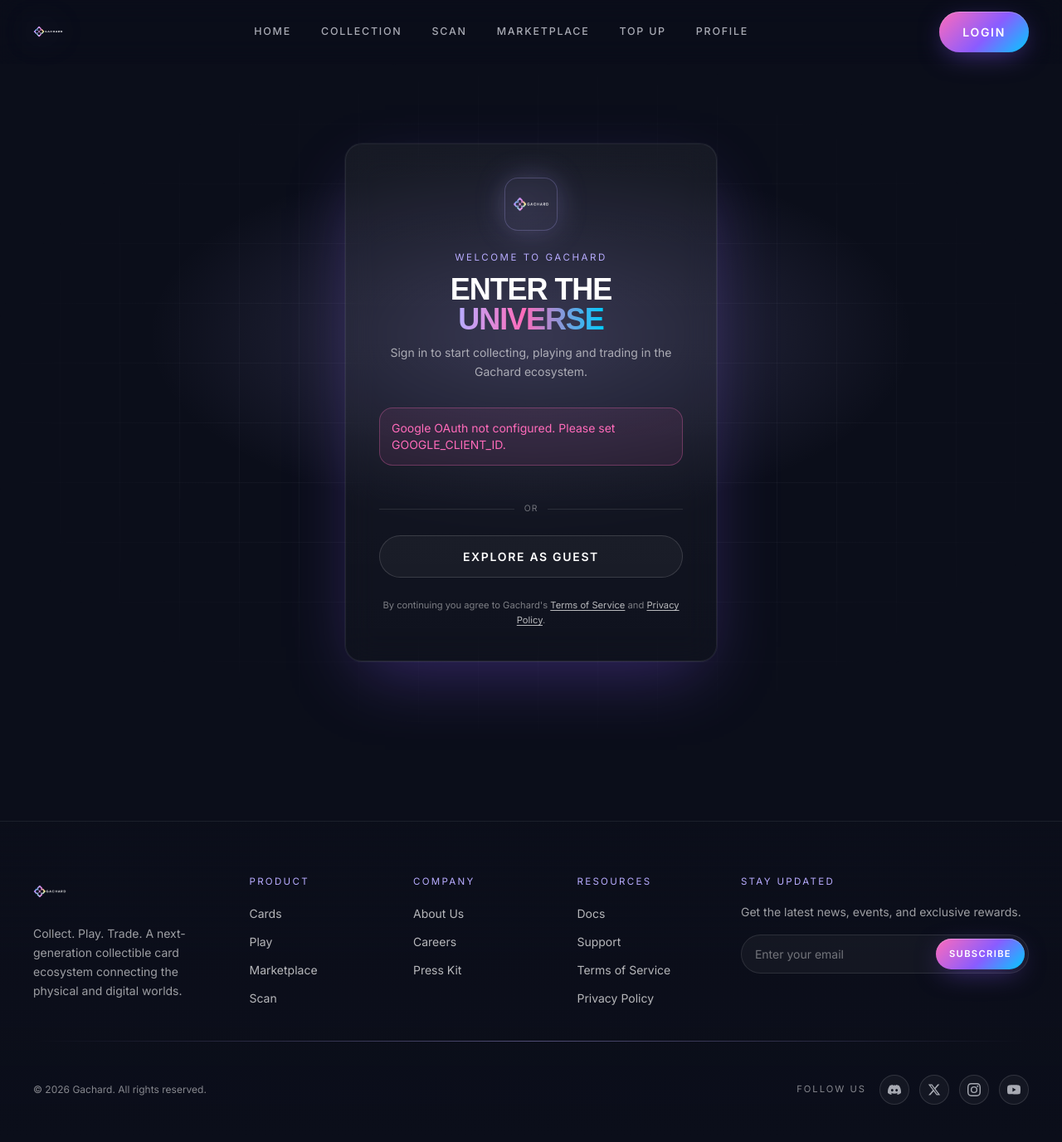
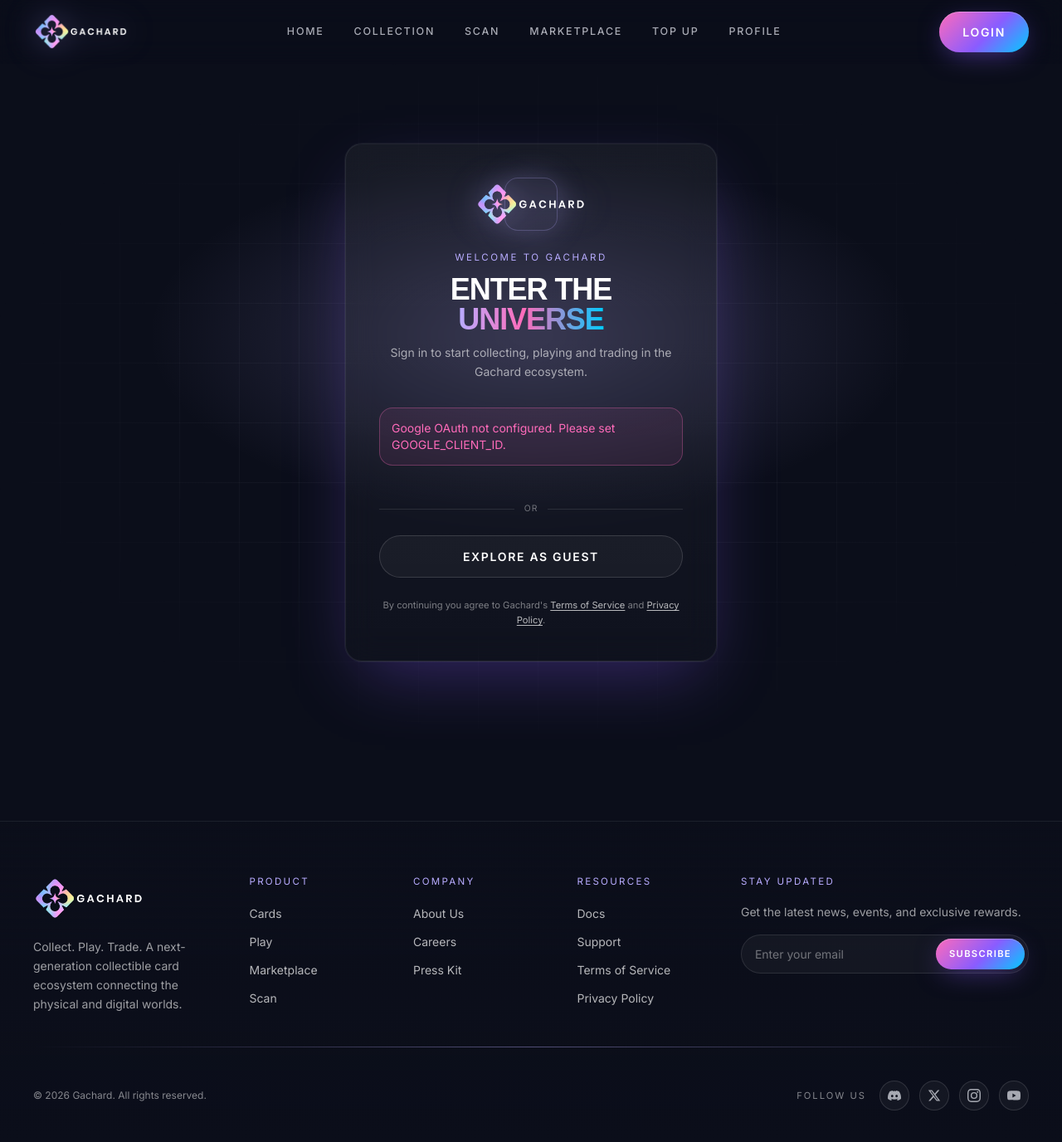
Before and after one commit to Gihasy/Gachard, a Next.js app in the folder frontend/: page /login in a window 1280 px wide. Shown: the whole page at 83% size. Built offline with nearby package versions, Linux system fonts and the light colour scheme; a web font is replaced by a local one.

Commit message:
fix: use icon-192 for favicon and enlarge logo display
- Switch favicon from gachard-logo.png to icon-192.png (proper size)
- Change Logo component to landscape container (height x 2.4 width)
- Increase logo size: Navbar 48px, Footer 56px, Login 56px

```diff
--- a/frontend/app/layout.tsx
+++ b/frontend/app/layout.tsx
@@ -24,7 +24,7 @@ export const metadata: Metadata = {
     "A next-generation collectible card ecosystem that connects the physical and digital worlds. Collect rare cards. Play your way. Trade with everyone.",
   manifest: "/manifest.json",
   icons: {
-    icon: "/icons/gachard-logo.png",
+    icon: "/icons/icon-192.png",
     apple: "/icons/icon-192.png",
   },
 };
--- a/frontend/app/login/page.tsx
+++ b/frontend/app/login/page.tsx
@@ -116,7 +116,7 @@ function LoginInner() {
               boxShadow: "0 0 40px -8px rgba(184,172,255,0.45)",
             }}
           >
-            <Logo size={44} priority className="drop-shadow-[0_0_18px_rgba(184,172,255,0.6)]" />
+            <Logo size={56} priority className="drop-shadow-[0_0_18px_rgba(184,172,255,0.6)]" />
           </div>
         </div>
 
--- a/frontend/components/Footer.tsx
+++ b/frontend/components/Footer.tsx
@@ -55,7 +55,7 @@ export default function Footer() {
           {/* Brand */}
           <div>
             <Link href="/" className="flex items-center gap-3 mb-5">
-              <Logo size={40} />
+              <Logo size={56} />
             </Link>
             <p className="text-sm text-white/60 max-w-[280px] leading-relaxed">
               Collect. Play. Trade. A next-generation collectible card ecosystem
--- a/frontend/components/Logo.tsx
+++ b/frontend/components/Logo.tsx
@@ -6,7 +6,7 @@ import Image from "next/image";
 const MARK_SRC = "/icons/gachard-logo.png";
 
 interface LogoProps {
-  /** Rendered width & height in px. */
+  /** Approximate rendered height in px. */
   size?: number;
   /** Extra class on the outer wrapper. */
   className?: string;
@@ -15,18 +15,21 @@ interface LogoProps {
 }
 
 export default function Logo({
-  size = 36,
+  size = 40,
   className = "",
   priority = false,
 }: LogoProps) {
   return (
-    <span className={`relative shrink-0 ${className}`} style={{ width: size, height: size }}>
+    <span
+      className={`relative shrink-0 inline-flex items-center justify-center ${className}`}
+      style={{ height: size, width: size * 2.4 }}
+    >
       <Image
         src={MARK_SRC}
         alt="Gachard"
         fill
-        sizes={`${size}px`}
         className="object-contain"
+        sizes={`${Math.round(size * 2.4)}px`}
         priority={priority}
       />
     </span>
--- a/frontend/components/Navbar.tsx
+++ b/frontend/components/Navbar.tsx
@@ -63,7 +63,7 @@ export default function Navbar() {
             className="flex items-center gap-3 group"
             data-testid="nav-logo-link"
           >
-            <Logo size={36} priority className="drop-shadow-[0_0_18px_rgba(184,172,255,0.5)]" />
+            <Logo size={48} priority className="drop-shadow-[0_0_18px_rgba(184,172,255,0.5)]" />
           </Link>
 
           {/* Desktop nav */}
```
